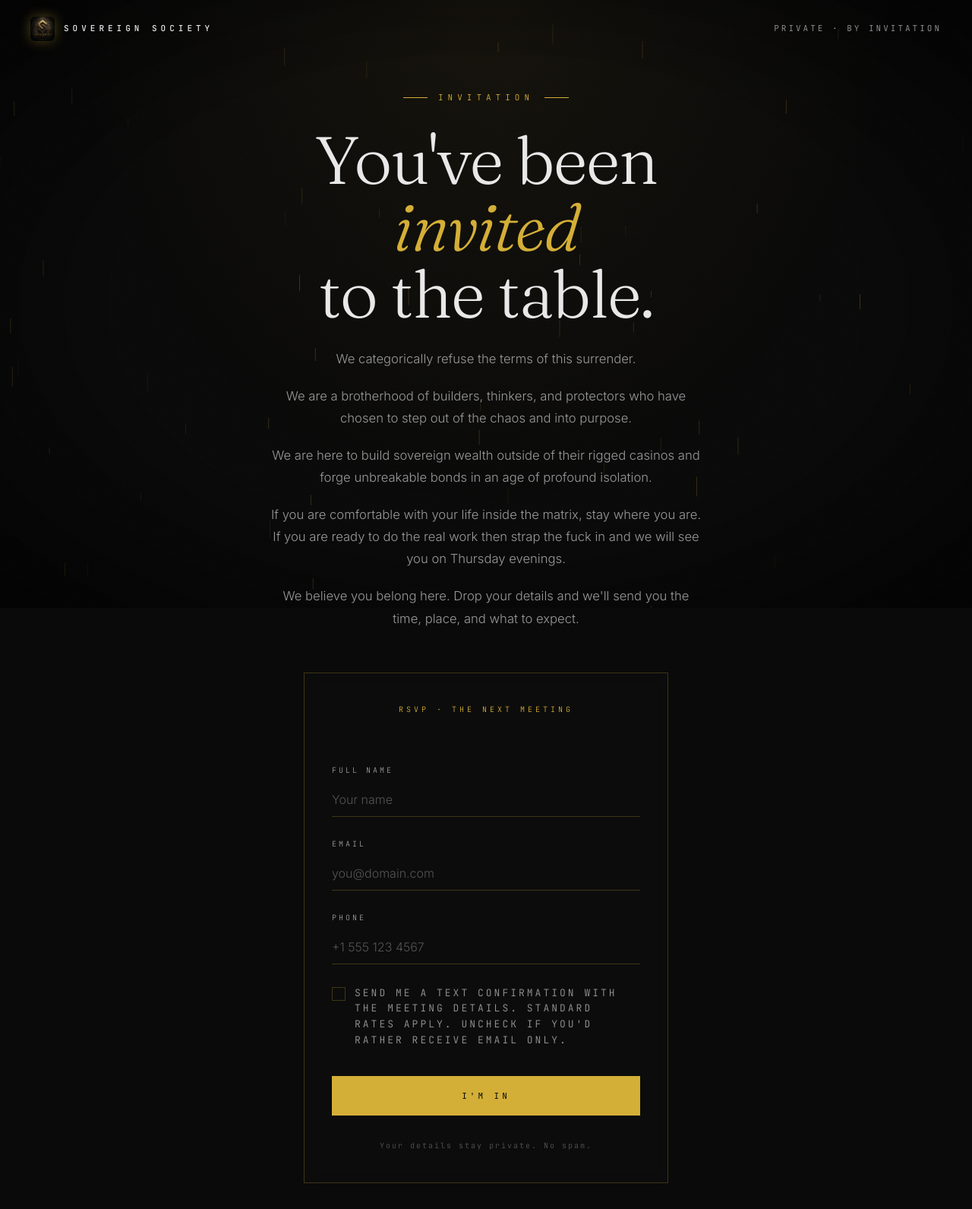
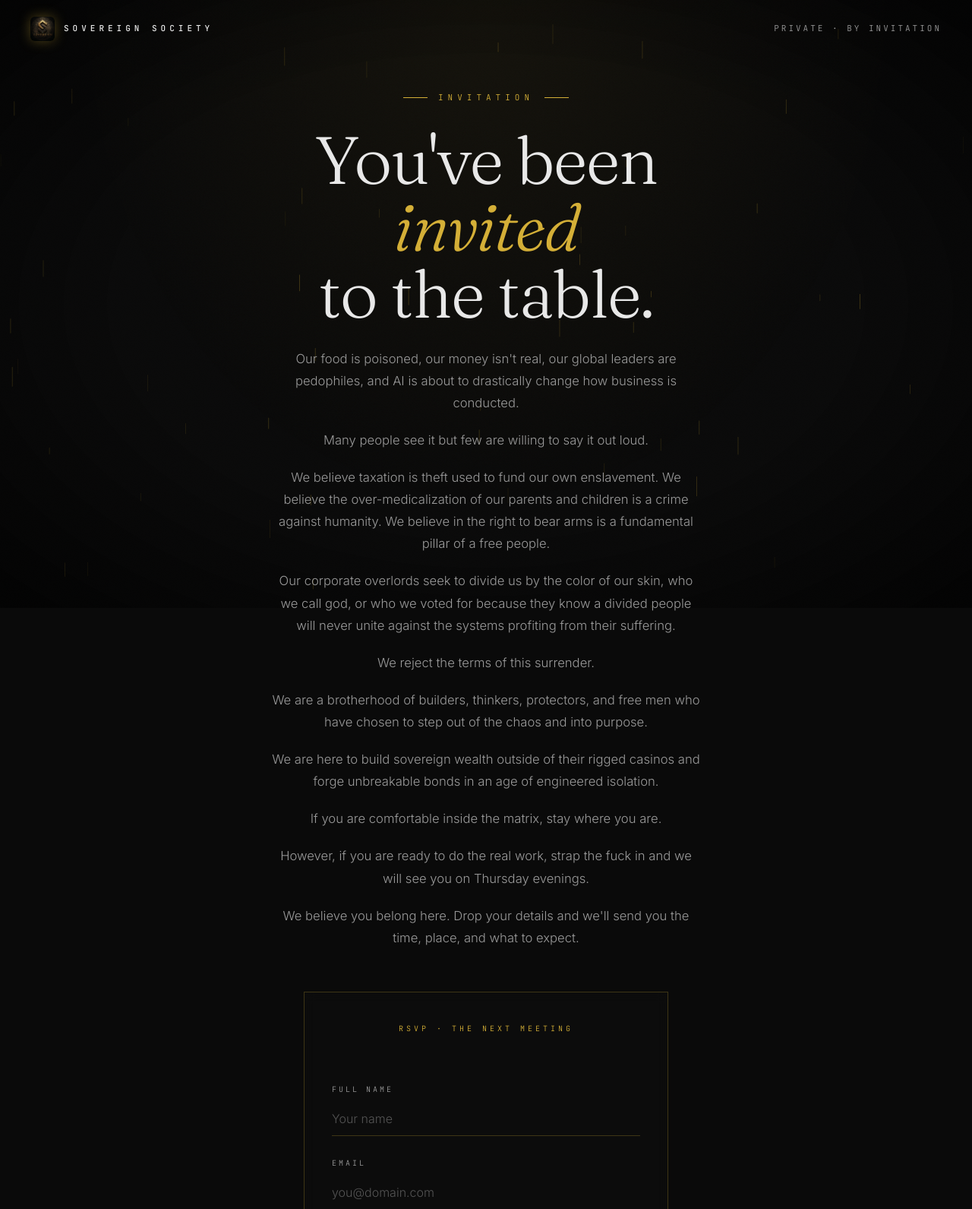
Before and after one commit to kashi-creator/anti-billionaires-app, a Flask app: page /invite/1 in a window 1280 px wide. Shown: the top 1591 px of the page at 76% size. Run offline with Flask 3, Linux system fonts and the light colour scheme; some libraries are stand-ins or nearby versions.

Commit message:
copy: invite page — expanded manifesto body copy
Replaces 5-paragraph lede with the longer 10-paragraph manifesto. Inviter
name still gold-em-styled in the closing line, with "We believe" fallback.

Co-Authored-By: Claude Opus 4.7 (1M context) <noreply@anthropic.com>

```diff
--- a/templates/invite.html
+++ b/templates/invite.html
@@ -343,10 +343,15 @@
   </h1>
 
   <div class="lede">
-    <p>We categorically refuse the terms of this surrender.</p>
-    <p>We are a brotherhood of builders, thinkers, and protectors who have chosen to step out of the chaos and into purpose.</p>
-    <p>We are here to build sovereign wealth outside of their rigged casinos and forge unbreakable bonds in an age of profound isolation.</p>
-    <p>If you are comfortable with your life inside the matrix, stay where you are. If you are ready to do the real work then strap the fuck in and we will see you on Thursday evenings.</p>
+    <p>Our food is poisoned, our money isn't real, our global leaders are pedophiles, and AI is about to drastically change how business is conducted.</p>
+    <p>Many people see it but few are willing to say it out loud.</p>
+    <p>We believe taxation is theft used to fund our own enslavement. We believe the over-medicalization of our parents and children is a crime against humanity. We believe in the right to bear arms is a fundamental pillar of a free people.</p>
+    <p>Our corporate overlords seek to divide us by the color of our skin, who we call god, or who we voted for because they know a divided people will never unite against the systems profiting from their suffering.</p>
+    <p>We reject the terms of this surrender.</p>
+    <p>We are a brotherhood of builders, thinkers, protectors, and free men who have chosen to step out of the chaos and into purpose.</p>
+    <p>We are here to build sovereign wealth outside of their rigged casinos and forge unbreakable bonds in an age of engineered isolation.</p>
+    <p>If you are comfortable inside the matrix, stay where you are.</p>
+    <p>However, if you are ready to do the real work, strap the fuck in and we will see you on Thursday evenings.</p>
     <p>{% if inviter_name %}<em>{{ inviter_name }}</em> believes{% else %}We believe{% endif %} you belong here. Drop your details and we'll send you the time, place, and what to expect.</p>
   </div>
 
```
